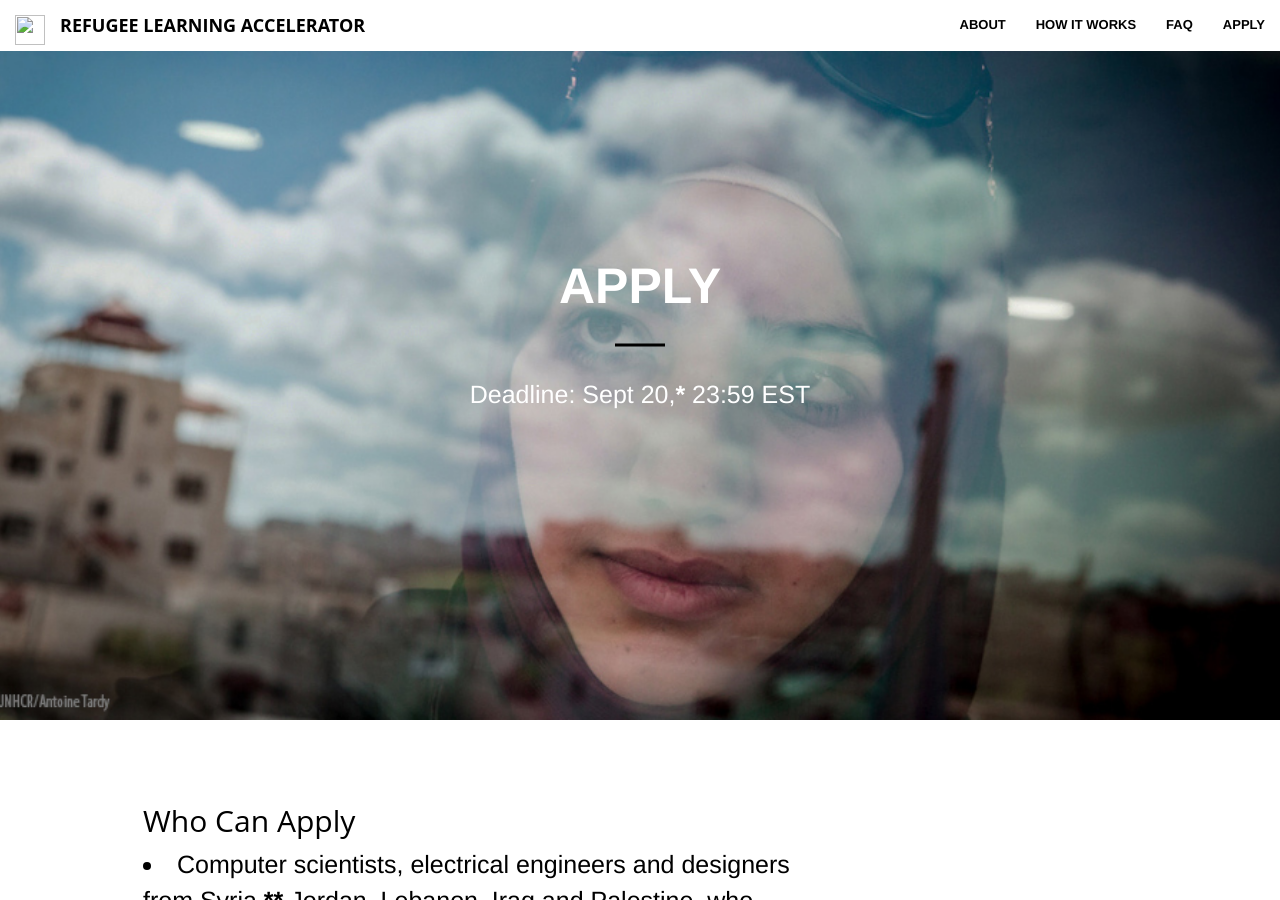
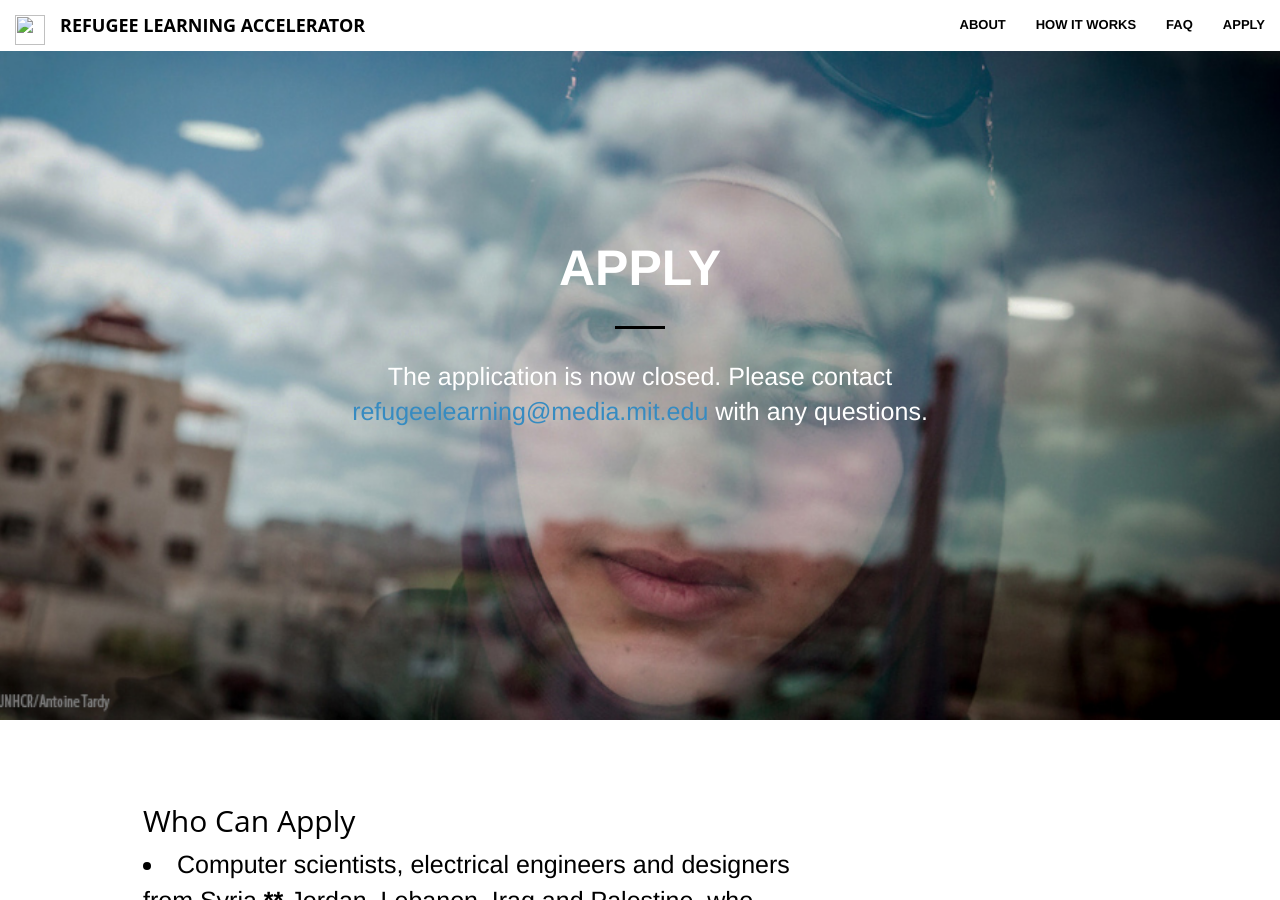
Before and after one commit to Refugee-Learning-Accelerator/Refugee-Learning-Accelerator.github.io, a Jekyll site: the page apply/index.html, which Jekyll copies as it is, in a window 1280 px wide and 900 px high. Built offline with Jekyll 4.4.1, drawn with Linux system fonts in a browser that asks for light colours; nearby versions of some CDN libraries.

Commit message:
Close application

```diff
--- a/apply/index.html
+++ b/apply/index.html
@@ -43,7 +43,7 @@
           <div class="header-content-inner">
   <h1 id="homeHeading">Apply</h1>
 		      <hr>
-		  <p> Deadline: Sept 20,<b>*</b> 23:59 EST</p>
+		  <p> The application is now closed. Please contact <a class="class2" href="mailto:refugeelearning@media.mit.edu">refugeelearning@media.mit.edu</a> with any questions. </p>
 						</div>
 						</div>
 						</header>
@@ -62,9 +62,6 @@
 	<li class="list">You must have a working knowledge of Arabic and English.</li>
     	<li class="list">You must have a valid passport/travel documents. Successful participants will be invited to a workship in Amman or Beirut during the <a class="class2" href="/program">Prototype phase</a>.</li>
 	<li class="list">You don’t need to have an idea to apply; the Ideate phase is designed to get you up to speed on what’s already happening in the field of digital education for refugees and to help you start thinking about what your team might be able to contribute. </li>
-			    <p style="text-align: center;">
-			<a class="typeform-share button" href="https://mllearning.typeform.com/to/csIHTi" data-mode="popup" style="display:inline-block;text-decoration:none;background-color:#13b613;color:white;cursor:pointer;font-family:Helvetica,Arial,sans-serif;font-size:20px;line-height:50px;text-align:center;margin:0;height:50px;padding:0px 33px;border-radius:25px;max-width:100%;white-space:nowrap;overflow:hidden;text-overflow:ellipsis;font-weight:bold;-webkit-font-smoothing:antialiased;-moz-osx-font-smoothing:grayscale;" data-submit-close-delay="5" target="_blank">Apply </a> <script> (function() { var qs,js,q,s,d=document, gi=d.getElementById, ce=d.createElement, gt=d.getElementsByTagName, id="typef_orm_share", b="https://embed.typeform.com/"; if(!gi.call(d,id)){ js=ce.call(d,"script"); js.id=id; js.src=b+"embed.js"; q=gt.call(d,"script")[0]; q.parentNode.insertBefore(js,q) } })() </script>
-			    </p>
 
 			<p style="font-size: 18px; line-height:1.4em;">
 			<br>* The deadline was extended from Sept 10 to Sept 20 to better accomodate regional academic schedules.
```
